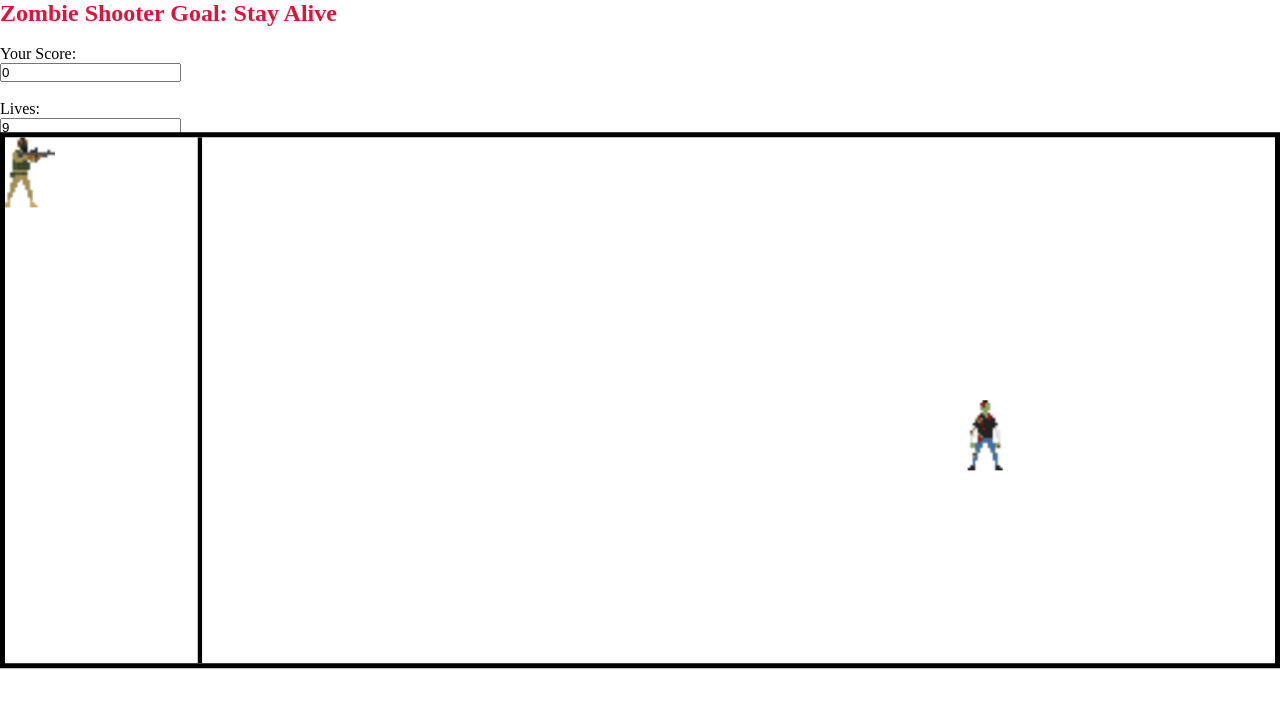
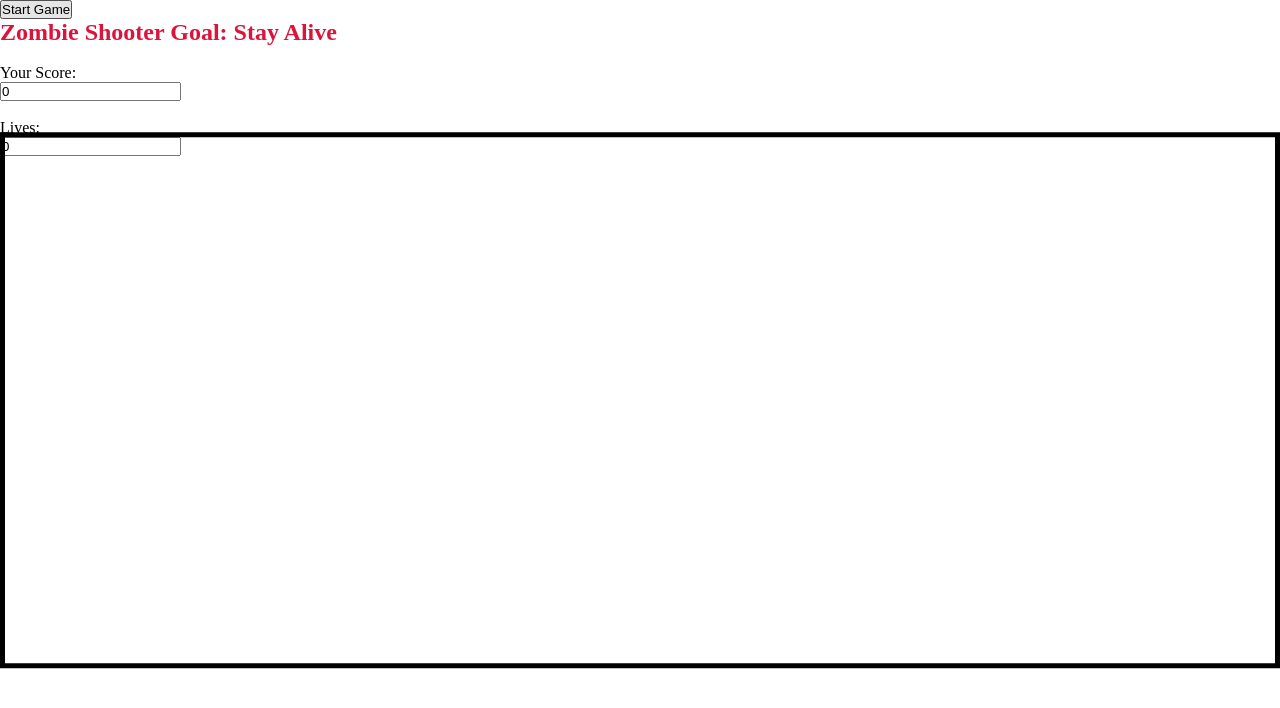
Before and after one commit to daibourne/Zombie-Shooter, a plain HTML site: page index.html in a window 1280 px wide. Drawn offline with Linux system fonts and the light colour scheme.

Commit message:
bug fix 2

```diff
--- a/index.html
+++ b/index.html
@@ -9,6 +9,9 @@
         <link rel="stylesheet" href="style.css">
     </head>
     <body>
+        <div>
+            <button name="start_button" type="button" id="start" onclick="gameLoop()">Start Game</button>
+        </div>
         <section id="game-header">
         <h1>Zombie Shooter Goal: Stay Alive</h1>
         </section>
--- a/js/gameBox.js
+++ b/js/gameBox.js
@@ -1,30 +1,15 @@
-// window.addEventListener('load', function(){
-//     const canvas = document.getElementById('game-container');
-//     const ctx = canvas.getContext('2d');
-//     canvas.width = 1050;
-//     canvas.height = 600;
-// });
 
-// let posX = 50
-// let posY = 50
-// let width = 10500
-// let height = 10500
-
-// let character = playableCharacter('../assets/Idle.png');
 let border = new Image();
 border.src = './assets/border.jpg';
 
 let character = new Image();
 character.src = './assets/marineShooter.png';
-character.onload = function () {
-  gameLoop();
-};
+// character.onload = function () {
+//   gameLoop();
+// };
 
 let zombie = new Image();
 zombie.src = './assets/zombieB.png';
-zombie.onload = function () {
-  gameLoop();
-};
 
 let canvas = document.querySelector('canvas');
 let ctx = canvas.getContext('2d');
@@ -45,12 +30,10 @@ let score = 0;
 let lives = 9;
 
 
-
-// let characterY =
-
 const FRAME_LIMIT = 12;
 
 function gameLoop() {
+
   ctx.clearRect(0, 0, canvas.width, canvas.height);
   ctx.drawImage(border, 0, 0, 5, 600, 220, 0, 5, 600)
 
@@ -72,16 +55,6 @@ function gameLoop() {
     hasMoved = true;
   }
 
-  // if (keyPresses.space) {
-  //   if (positionY >= zombieY && positionY <= zombieY + 50) {
-  //     console.log('SHOOT');
-  //     zombieX = 1400
-  //     zombieY = Math.random() * 500;
-  //     zombieSpeed + 1
-  //     // Check character Y position and compare to zombie Y position and event click
-  //   }
-  // }
-
   if (hasMoved) {
     frameCount++;
     if (frameCount >= FRAME_LIMIT) {
@@ -101,14 +74,9 @@ function gameLoop() {
     zombieY = Math.random() * 500;
     lives = lives - 1;
   }
-
-
-
-  drawFrame(//cycleLoop[currentLoopIndex],
-    0, 0, positionX, positionY);
+  drawFrame(0, 0, positionX, positionY);
   window.requestAnimationFrame(gameLoop);
 
-  // ctx.drawImage(character, 0, 0, 57, 80)
   ctx.drawImage(zombie, zombieX, zombieY, 40, 80)
 
   if (keyPresses.space) {
@@ -119,7 +87,6 @@ function gameLoop() {
       zombieSpeed = zombieSpeed + 1
       score = score + 20
       MOVEMENT_SPEED = MOVEMENT_SPEED + .5
-      // Check character Y position and compare to zombie Y position and event click
     }
   }
 
@@ -131,8 +98,6 @@ function gameLoop() {
 function drawFrame(frameX, frameY, canvasX, canvasY) {
   console.log(width, height)
   ctx.drawImage(character, canvasX, canvasY, width, height)
-  // (character,frameX * width, frameY, width, height,canvasX, canvasY, width, height);
-
 }
 
 const cycleLoop = [0, 1, 2];
@@ -160,7 +125,6 @@ let keyPresses = {};
 
 window.addEventListener('keydown', keyDownListener, false);
 function keyDownListener(event) {
-  // keyPresses[event.key] = true;
   if (event.key == ' ') {
     keyPresses['space'] = true;
   } else {
@@ -170,7 +134,6 @@ function keyDownListener(event) {
 
 window.addEventListener('keyup', keyUpListener, false);
 function keyUpListener(event) {
-  // keyPresses[event.key] = false;
   if (event.key == ' ') {
     keyPresses['space'] = false;
   } else {
```
